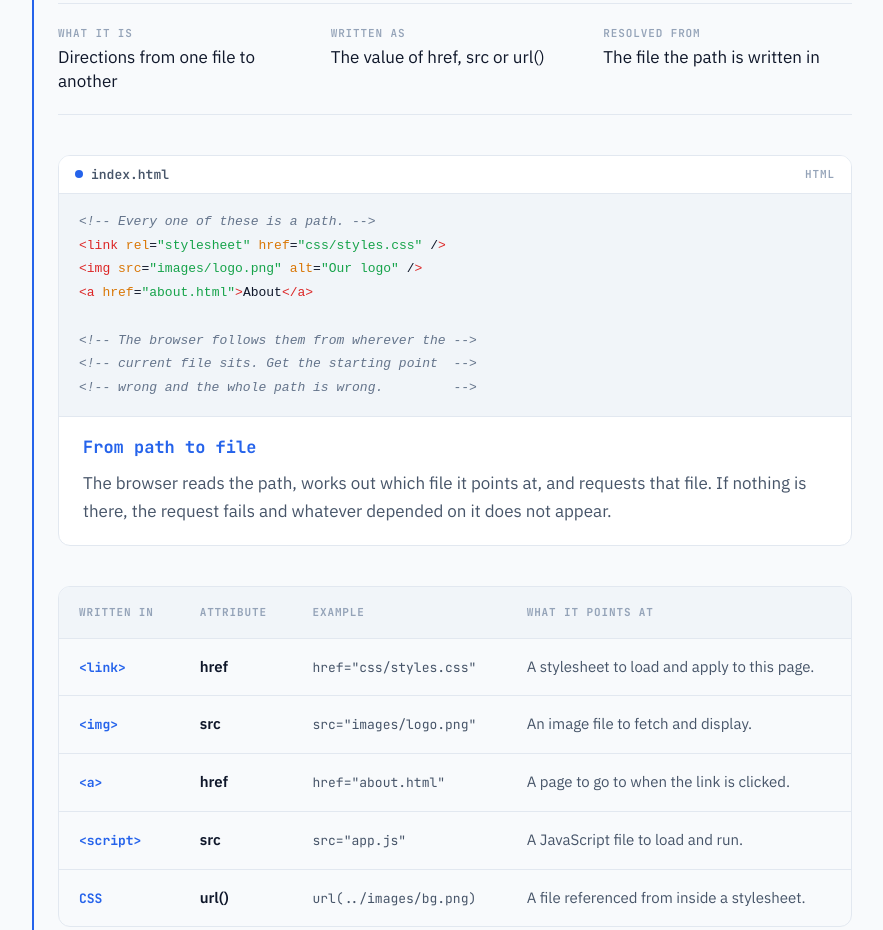
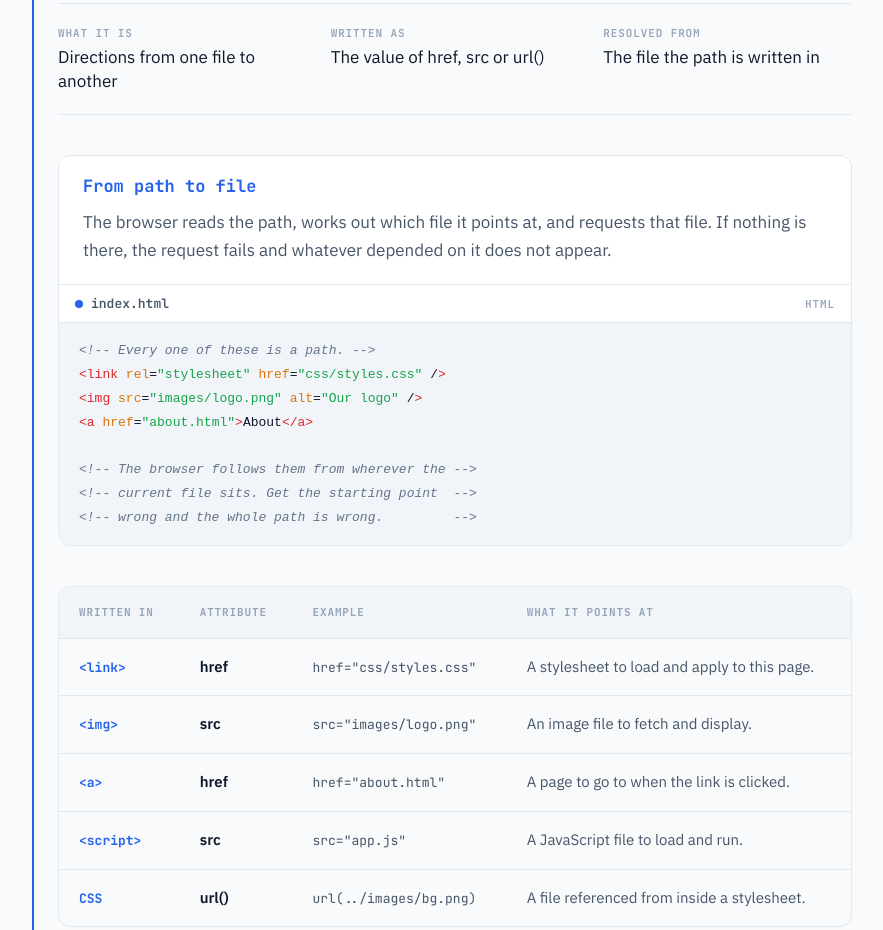
Before and after one commit to Raikiri001/Website-Develeopment-For-Beginners, a website: page theory/file-paths/index.html in a window 1280 px wide. Shown: the part 780-1710 px from the top of the page, without its empty margins (198-1081 px from the left). Drawn offline with Linux system fonts and the light colour scheme.

Commit message:
style(lesson): Put a block's note above it so the point comes before the code

```diff
--- a/assets/css/lesson.css
+++ b/assets/css/lesson.css
@@ -376,7 +376,7 @@
 
 .block-notes {
   padding: var(--space-5) var(--space-6);
-  border-top: 1px solid var(--border-color);
+  border-bottom: 1px solid var(--border-color);
 }
 
 .block-notes .note:last-child {
--- a/assets/js/lesson.js
+++ b/assets/js/lesson.js
@@ -97,10 +97,12 @@
             captions + "</div>"
           );
         }
-        if (!part.framed) return part.html + captions;
+        /* The explanation comes first and the thing it explains follows, so a
+           reader meets the point before the code rather than after it. */
+        if (!part.framed) return captions + part.html;
         return (
-          '<div class="block">' + part.html +
-          '<div class="block-notes">' + captions + "</div></div>"
+          '<div class="block"><div class="block-notes">' + captions + "</div>" +
+          part.html + "</div>"
         );
       })
       .join("");
```
